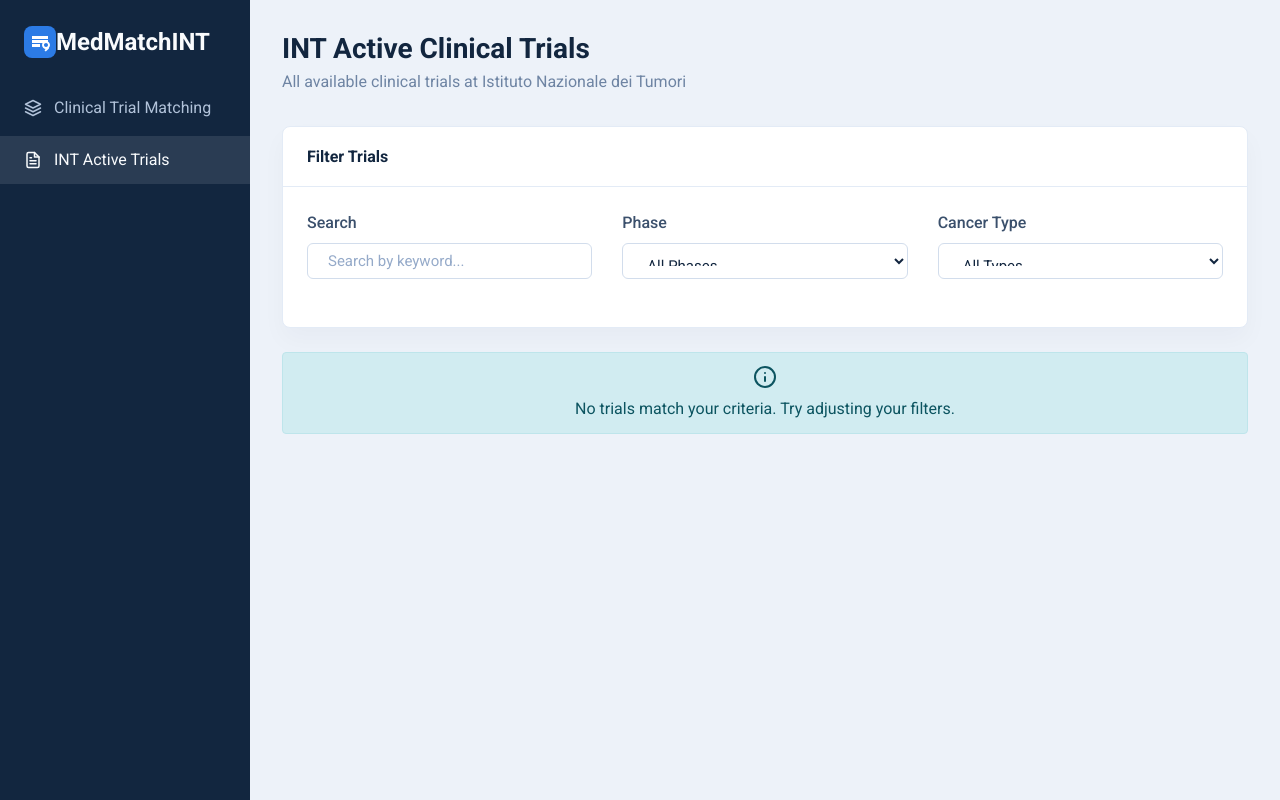
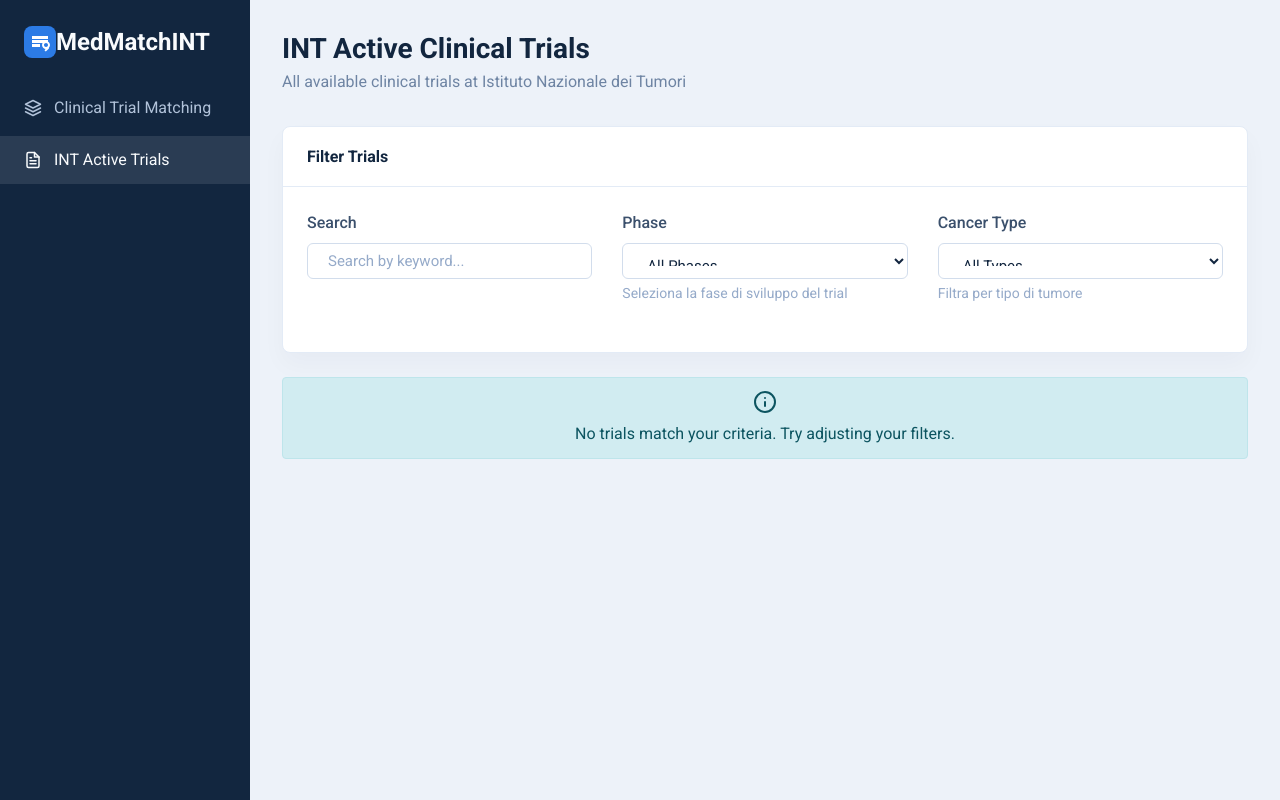
Before and after one commit to speppolas/MedMatchAI, a Flask app: page /trials in a window 1280 px wide. Run offline with Flask 3, Linux system fonts and the light colour scheme; data that the repository does not hold is empty; some libraries are stand-ins or nearby versions.

Commit message:
Improve display and review of extracted patient data and clinical trials
Fixes display issues, shows original PDFs, and adds descriptions to trial filters.

Replit-Commit-Author: Agent
Replit-Commit-Session-Id: 7f531577-9220-4137-9ff9-dbe0fb454eb8
Replit-Commit-Screenshot-Url: https://storage.googleapis.com/screenshot-production-us-central1/aa8d440f-ad6e-4c10-9fed-dcc7d38f61a6/a3f63c7d-eead-4600-9399-ec70c3aa5d2e.jpg

```diff
--- a/static/css/styles.css
+++ b/static/css/styles.css
@@ -191,9 +191,20 @@ body {
 /* Aggiungiamo stili specifici per le select per evitare il taglio del testo */
 select.form-control {
   white-space: nowrap;
-  overflow: hidden;
+  overflow: visible;
   text-overflow: ellipsis;
   padding-right: 2rem; /* Spazio per l'icona di dropdown */
+  min-width: 150px; /* Larghezza minima */
+}
+
+/* Assicuriamoci che le label sotto i select siano visibili */
+.form-select-label {
+  display: block;
+  overflow: visible;
+  white-space: nowrap;
+  font-size: 0.875rem;
+  color: var(--gray-700);
+  margin-top: 0.25rem;
 }
 
 .form-control:focus {
--- a/templates/trials.html
+++ b/templates/trials.html
@@ -74,6 +74,7 @@
                                 <option value="Phase II">Phase II</option>
                                 <option value="Phase III">Phase III</option>
                             </select>
+                            <div class="form-select-label text-muted">Seleziona la fase di sviluppo del trial</div>
                         </div>
                     </div>
                     <div class="col-md-4">
@@ -87,6 +88,7 @@
                                 <option value="ovarian">Ovarian Cancer</option>
                                 <option value="solid">Solid Tumors</option>
                             </select>
+                            <div class="form-select-label text-muted">Filtra per tipo di tumore</div>
                         </div>
                     </div>
                 </div>
```
Also changed, not shown: templates/index.html (+13 -0 lines).
